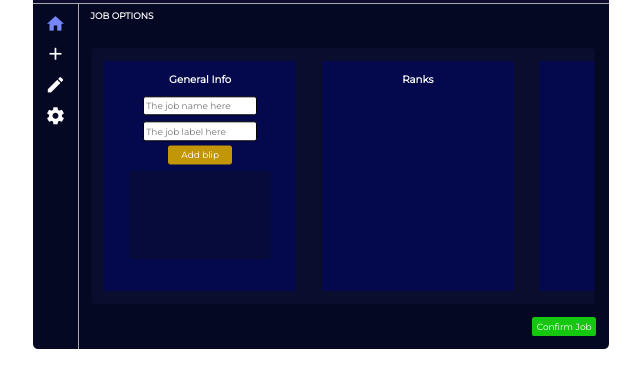
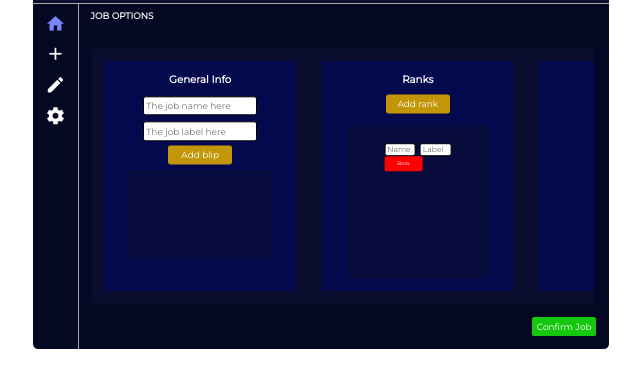
Before and after one commit to Chiqu1/guille_jobcreatorv2, a plain HTML site: page Ui/Index.html in a window 1280 px wide. Shown: the part 243-630 px from the top of the page, without its empty margins (319-959 px from the left). Drawn offline with nearby package versions, Linux system fonts and the light colour scheme.

Commit message:
feat(ranks) add ranks

```diff
--- a/Ui/Css/Creatorpage.css
+++ b/Ui/Css/Creatorpage.css
@@ -102,4 +102,23 @@
 
 .addrank {
     position: absolute;
+    width: 5vw;
+    height: 1.5vw;
+    background-color: rgb(194, 150, 7);
+    top: 3.35vw;
+    border-radius: .2vw;
 }
+
+.rankpart {
+    position: absolute;
+    top: 11vw;
+    border-radius: .2vw;
+    display: flex;
+    align-items: center;
+    flex-direction: column;
+    width: 11vw;
+    overflow-y: auto;
+    height: 12vw;
+    gap: .6vw;
+    background-color: rgb(6, 11, 59);
+}
--- a/Ui/Index.html
+++ b/Ui/Index.html
@@ -60,7 +60,14 @@
                         </div>
                         <div class="aspect">
                             <span class="text titleaspect" style="font-size: .8vw;"><strong>Ranks</strong></span>
-                            <div class="button addrank"></div>
+                            <div class="button placemiddle addrank"><span class="text" style="font-size: .7vw;">Add rank</span></div>
+                            <div class="placemiddle rankpart">
+                                <div style="margin-top: 1vw">
+                                    <input class="input blipin" placeholder="Name"></input>
+                                    <input class="input blipin" placeholder="Label"></input>
+                                    <div class="button actualcoords" style="background-color: red;"><span class="text" style="font-size: .4vw;">Boss</span></div>
+                                </div>
+                            </div>
                         </div>
                         <div class="aspect"></div>
                         <div class="aspect"></div>
```
